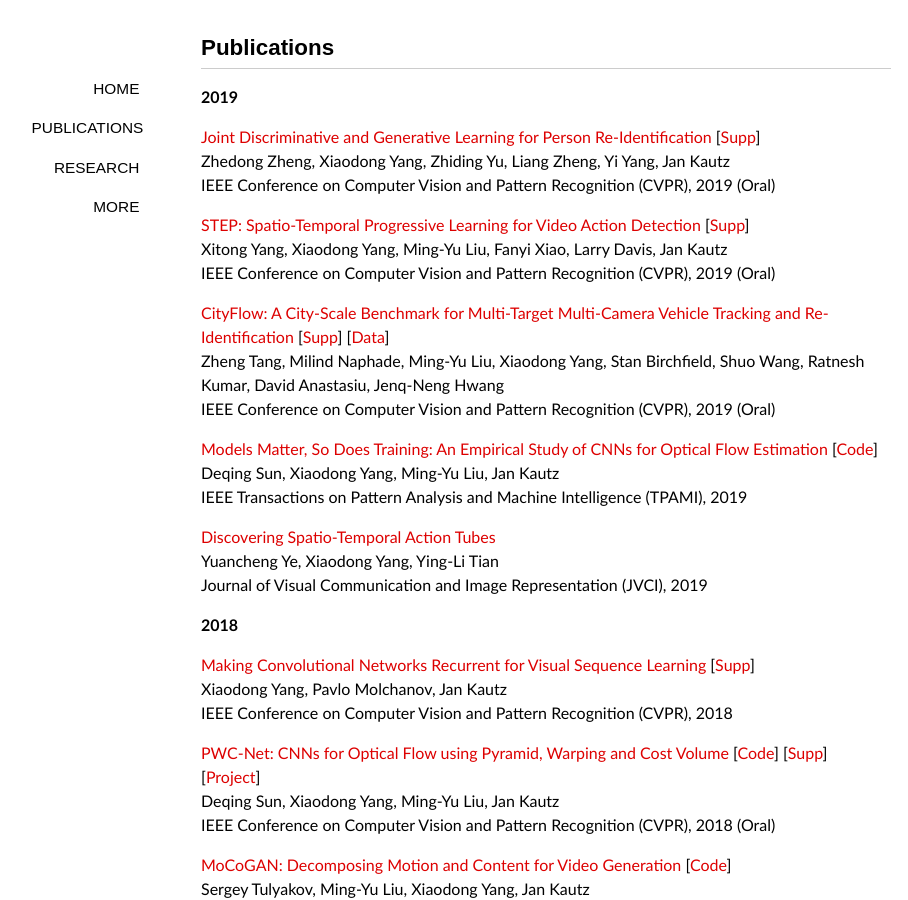
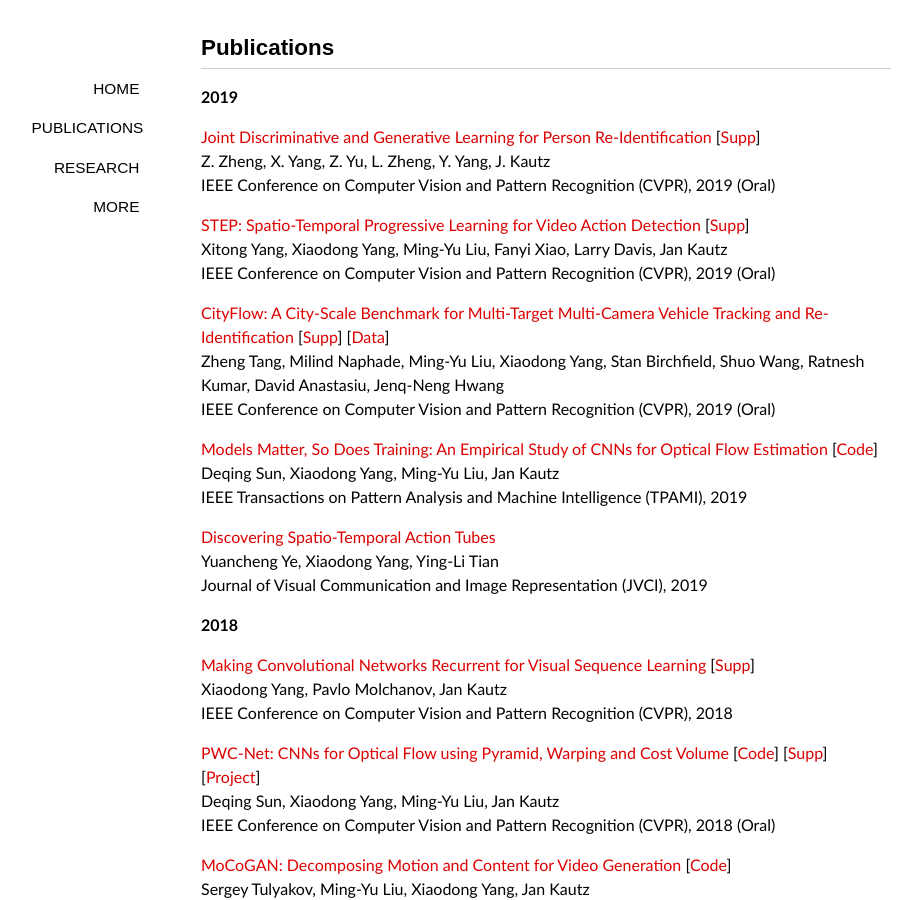
Before and after one commit to xiaodongyang/xiaodongyang.github.io, a Jekyll site: the page built from publications/index.md, in a window 1280 px wide and 900 px high. Shown: the whole window, without its empty margins (94-1002 px from the left). Built offline with Jekyll 4.4.1, drawn with Linux system fonts in a browser that asks for light colours; some web fonts are replaced.

Commit message:
Update index.md

```diff
--- a/publications/index.md
+++ b/publications/index.md
@@ -7,7 +7,7 @@ comments: no
 **2019**
 
 [Joint Discriminative and Generative Learning for Person Re-Identification](/publications/papers/dgnet-cvpr19.pdf) [[Supp](/publications/papers/dgnet-supp-cvpr19.pdf)]
-Zhedong Zheng, Xiaodong Yang, Zhiding Yu, Liang Zheng, Yi Yang, Jan Kautz
+Z. Zheng, X. Yang, Z. Yu, L. Zheng, Y. Yang, J. Kautz
 IEEE Conference on Computer Vision and Pattern Recognition (CVPR), 2019 (Oral)
 
 [STEP: Spatio-Temporal Progressive Learning for Video Action Detection](/publications/papers/step-cvpr19.pdf) [[Supp](/publications/papers/step-supp-cvpr19.pdf)]
```
